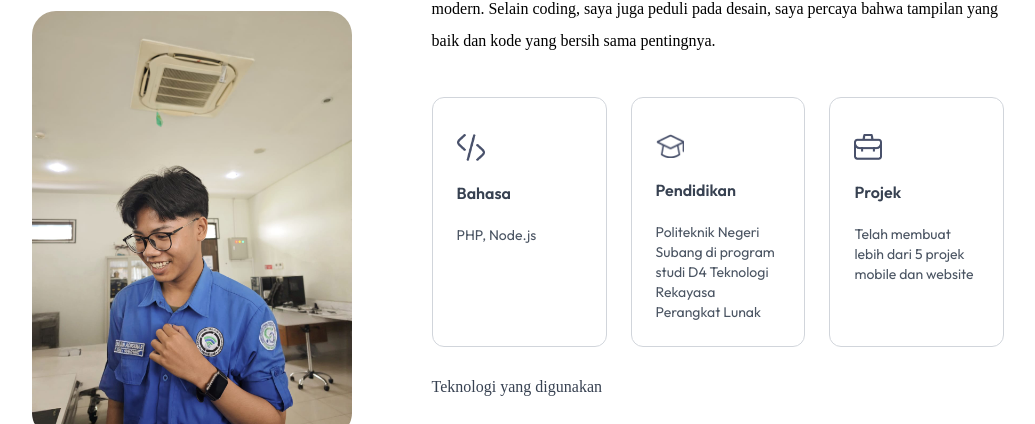
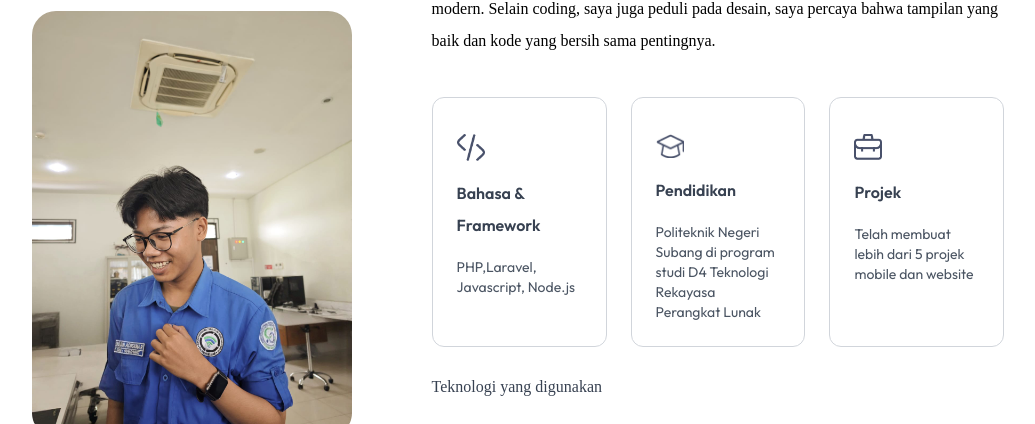
Before and after one commit to SecondBril/portofolio, a website: page index.html in a window 1280 px wide. Shown: the part 1107-1531 px from the top of the page, without its empty margins (122-1157 px from the left). Drawn offline with nearby package versions, Linux system fonts and the light colour scheme; a web font is replaced by a local one.

Commit message:
Update index.html

```diff
--- a/index.html
+++ b/index.html
@@ -125,8 +125,8 @@ Selain coding, saya juga peduli pada desain, saya percaya bahwa tampilan yang ba
                         class="border border-gray-300 dark:border-white/30 rounded-xl p-6 cursor-pointer hover:bg-lightHover hover:-translate-y-1 duration-500 hover:shadow-black dark:hover:shadow-white/80 dark:hover:bg-darkHover/50">
                         <img src="./assets/code-icon.png" alt="" class="w-7 mt-3 dark:hidden"><img
                             src="./assets/code-icon-dark.png" alt="" class="w-7 mt-3 hidden dark:block">
-                        <h3 class="my-4 font-semibold text-gray-700 dark:text-white">Bahasa</h3>
-                        <p class="text-gray-600 text-sm dark:text-white/80">PHP, Node.js</p>
+                        <h3 class="my-4 font-semibold text-gray-700 dark:text-white">Bahasa & Framework</h3>
+                        <p class="text-gray-600 text-sm dark:text-white/80">PHP,Laravel, Javascript, Node.js</p>
                     </li>
                     <li
                         class="border border-gray-300 dark:border-white/30 rounded-xl p-6 cursor-pointer hover:bg-lightHover hover:-translate-y-1 duration-500 hover:shadow-black dark:hover:shadow-white/80 dark:hover:bg-darkHover/50">
```
